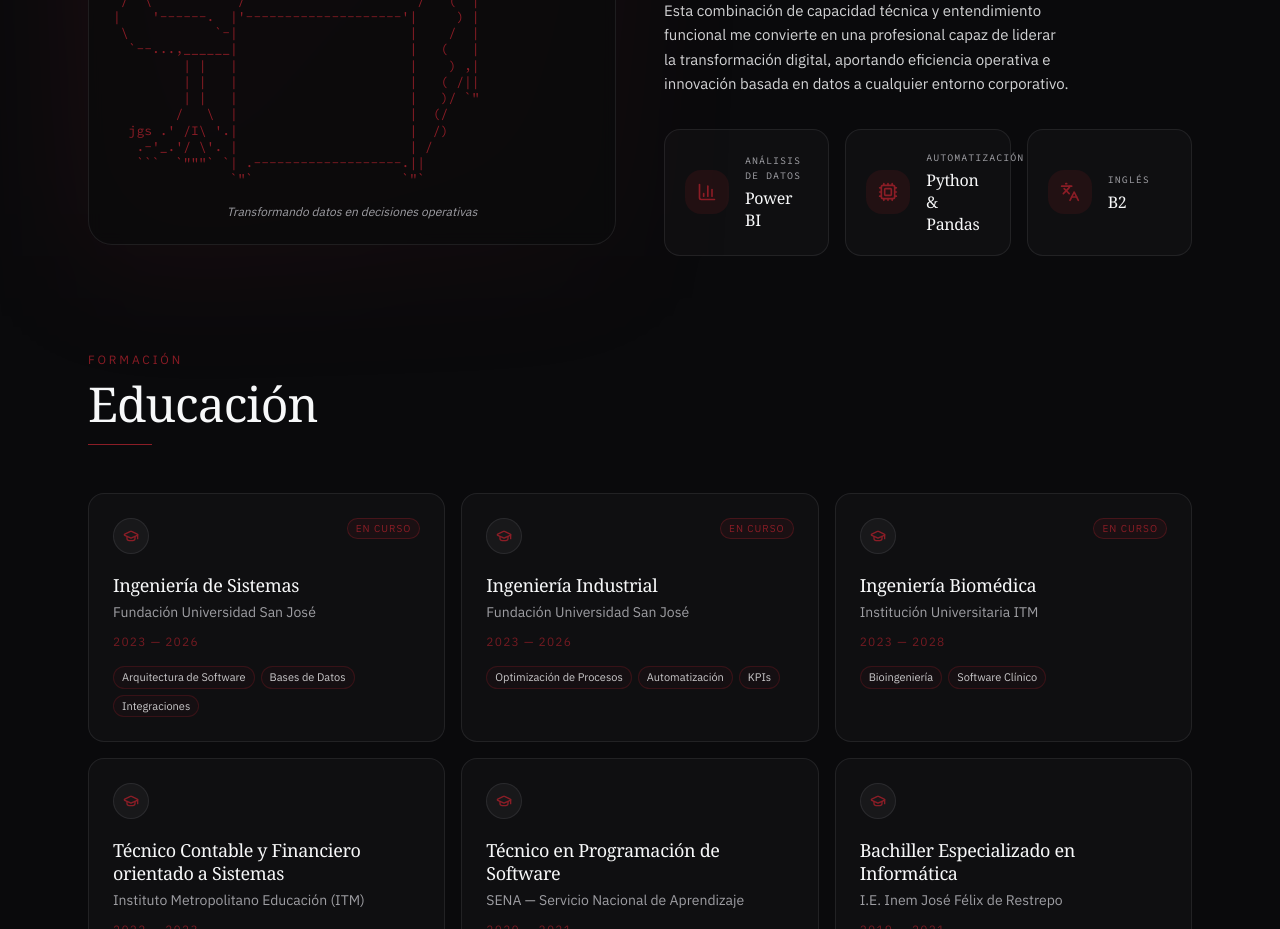
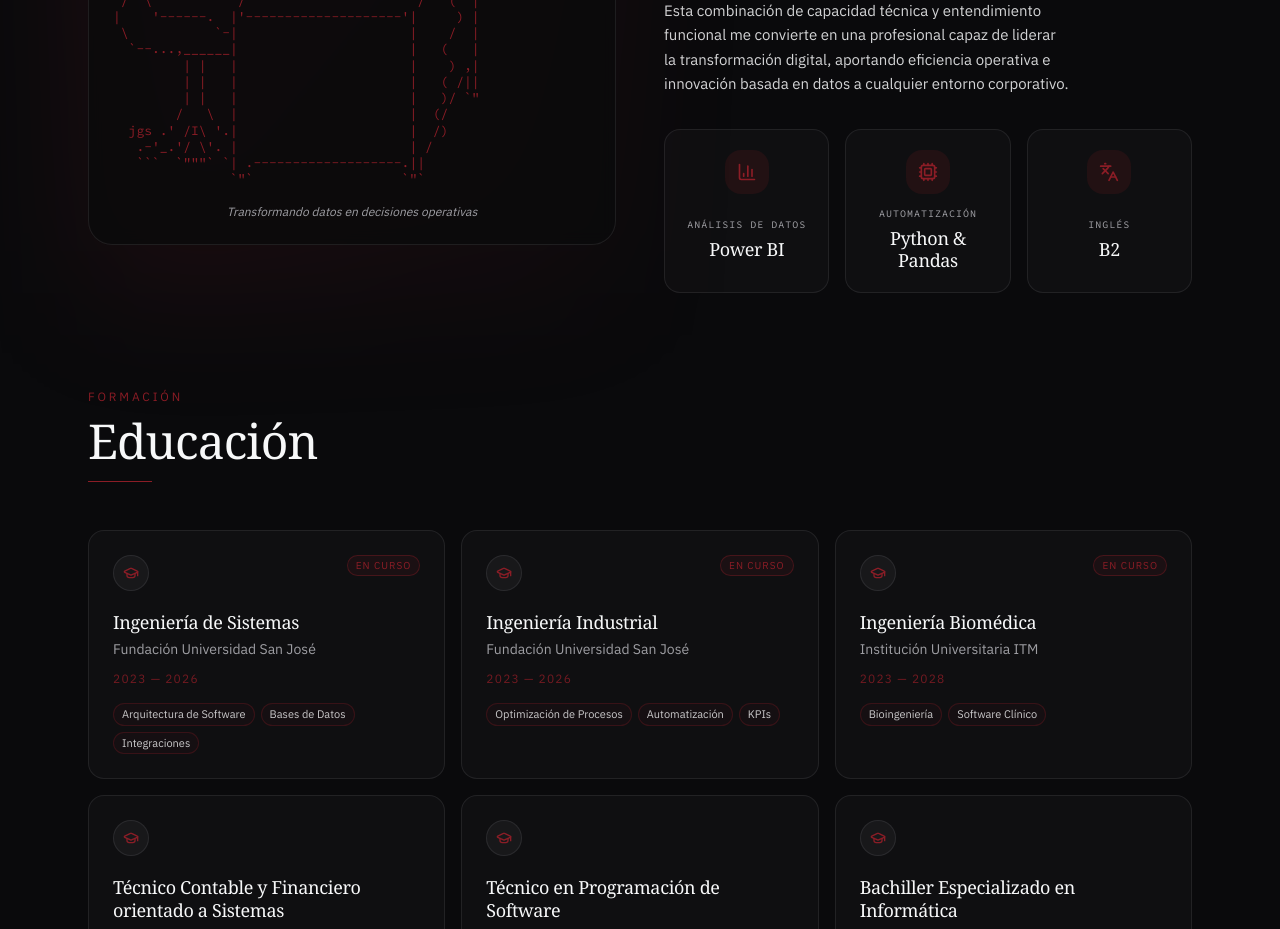
Before and after one commit to MariangelSierraJaller/mariangelsierrajaller.github.io, a React (Vite) app: page /es/tech in a window 1280 px wide. Shown: the part 1640-2569 px from the top of the page. Built offline with nearby package versions, Linux system fonts and the light colour scheme; a web font is replaced by a local one.

Commit message:
Fix card layout

```diff
--- a/src/components/AboutSection.tsx
+++ b/src/components/AboutSection.tsx
@@ -140,16 +140,16 @@ export default function AboutSection() {
                 return (
                   <div
                     key={s.label}
-                    className="flex items-center gap-4 rounded-2xl border border-border bg-card/60 p-5 hover-glow"
+                    className="flex flex-col items-center gap-3 rounded-2xl border border-border bg-card/60 p-5 text-center hover-glow min-h-[140px]"
                   >
                     <div className="grid h-11 w-11 shrink-0 place-items-center rounded-xl bg-primary/15 text-primary">
                       <Icon size={20} />
                     </div>
-                    <div className="min-w-0 flex-1">
-                      <div className="font-mono text-[10px] uppercase tracking-widest text-muted-foreground">
+                    <div className="flex min-w-0 flex-1 flex-col items-center justify-center">
+                      <div className="font-mono text-[10px] uppercase tracking-widest text-muted-foreground break-words">
                         {s.label}
                       </div>
-                      <div className="mt-1 font-display text-base text-foreground whitespace-normal leading-snug">
+                      <div className="mt-1.5 font-display text-lg text-foreground leading-tight break-words">
                         {s.value}
                       </div>
                     </div>
```
